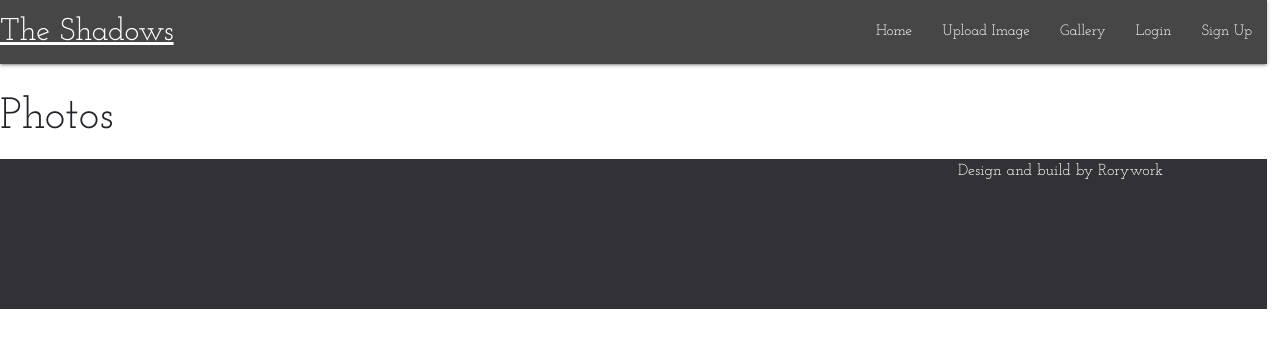
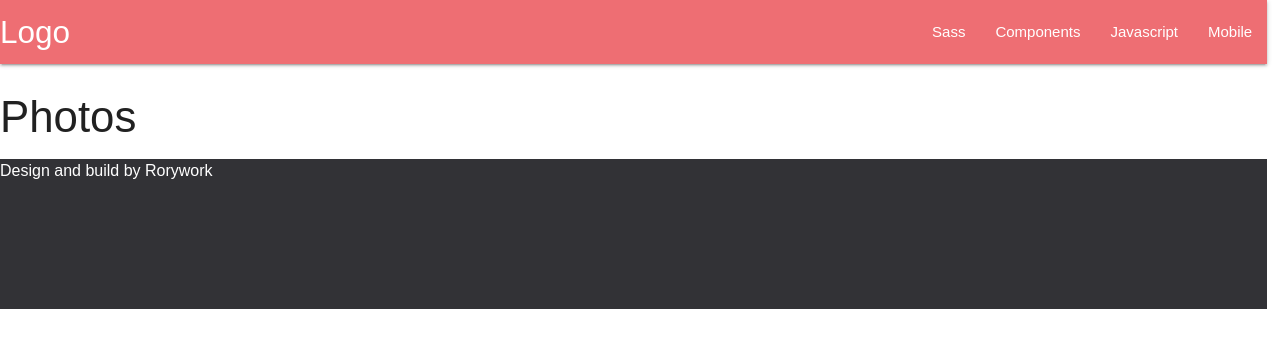
Before and after one commit to Rorywork/The-Shadows, a Flask app: page /about in a window 1280 px wide. Shown: the top 348 px of the page. Run offline with Flask 2, Linux system fonts and the light colour scheme; data that the repository does not hold is empty; some libraries are stand-ins or nearby versions.

Commit message:
Materilize navbar now working

```diff
--- a/static/assets/css/style.css
+++ b/static/assets/css/style.css
@@ -3,16 +3,16 @@
 
 /* Navbar */
 
-.nav-wrapper{
+/* .nav-wrapper{
     background-color: rgb(70, 70, 70);
-}
+} */
 
 
 body{
     height: 100vh;
     width: 99vw;
     font-size: 16px;
-    font-family: 'Josefin Slab', serif;
+    font-family: sans-serif;
 }
 
 
@@ -20,6 +20,11 @@ body{
 #brand{
     color: rgb(0, 0, 0);
     font-size: 2rem;
+    font-family: 'Josefin Slab', serif;
+}
+
+.navbar-brand{
+    font-size: 2.5rem;
 }
 
 
--- a/static/assets/js/script.js
+++ b/static/assets/js/script.js
@@ -1,3 +1,3 @@
-function oclick(){
-    console.log("working")
-}
+$(document).ready(function(){
+  $('.sidenav').sidenav();
+});
--- a/templates/includes/_navbar.html
+++ b/templates/includes/_navbar.html
@@ -1,13 +1,19 @@
+<nav>
+    <div class="nav-wrapper">
+      <a href="#!" class="brand-logo">Logo</a>
+      <a href="#" data-target="mobile-demo" class="sidenav-trigger"><i class="material-icons">menu</i></a>
+      <ul class="right hide-on-med-and-down">
+        <li><a href="sass.html">Sass</a></li>
+        <li><a href="badges.html">Components</a></li>
+        <li><a href="collapsible.html">Javascript</a></li>
+        <li><a href="mobile.html">Mobile</a></li>
+      </ul>
+    </div>
+  </nav>
 
-      <nav>
-        <div class="nav-wrapper">
-          <a href="/" class="brand-logo">The Shadows</a>
-          <ul id="nav-mobile" class="right hide-on-med-and-down">
-            <li><a href="/">Home</a></li>
-            <li><a href="/upload">Upload Image</a></li>
-            <li><a href="/showphotos">Gallery</a></li>
-            <li><a href="/myaccount">Login</a></li>
-            <li><a href="/signup">Sign Up</a></li>
-          </ul>
-        </div>
-      </nav>
+  <ul class="sidenav" id="mobile-demo">
+    <li><a href="sass.html">Sass</a></li>
+    <li><a href="badges.html">Components</a></li>
+    <li><a href="collapsible.html">Javascript</a></li>
+    <li><a href="mobile.html">Mobile</a></li>
+  </ul>
--- a/templates/layout.html
+++ b/templates/layout.html
@@ -5,8 +5,8 @@
     <meta name="viewport" content="width=device-width, initial-scale=1.0">
     <meta http-equiv="X-UA-Compatible" content="ie=edge">
     <title>The Shadows</title>
-    <link rel="stylesheet" href="https://stackpath.bootstrapcdn.com/bootstrap/4.3.1/css/bootstrap.min.css" integrity="sha384-ggOyR0iXCbMQv3Xipma34MD+dH/1fQ784/j6cY/iJTQUOhcWr7x9JvoRxT2MZw1T" crossorigin="anonymous">
     <link rel="stylesheet" href="https://cdnjs.cloudflare.com/ajax/libs/materialize/1.0.0/css/materialize.min.css">
+    <link href="https://fonts.googleapis.com/icon?family=Material+Icons" rel="stylesheet">
     <link rel="stylesheet" href="../static/assets/css/style.css">
 
 </head>
@@ -39,11 +39,10 @@
                 </div>
             </footer>
 
+    <script src="https://code.jquery.com/jquery-3.4.1.js" integrity="sha256-WpOohJOqMqqyKL9FccASB9O0KwACQJpFTUBLTYOVvVU=" crossorigin="anonymous"></script>
+    <script src="https://cdnjs.cloudflare.com/ajax/libs/materialize/1.0.0/js/materialize.min.js"></script>
     <script src="../static/assets/js/script.js"></script>
-    <script src="https://code.jquery.com/jquery-3.3.1.slim.min.js" integrity="sha384-q8i/X+965DzO0rT7abK41JStQIAqVgRVzpbzo5smXKp4YfRvH+8abtTE1Pi6jizo" crossorigin="anonymous"></script>
-    <script src="https://cdnjs.cloudflare.com/ajax/libs/popper.js/1.14.7/umd/popper.min.js" integrity="sha384-UO2eT0CpHqdSJQ6hJty5KVphtPhzWj9WO1clHTMGa3JDZwrnQq4sF86dIHNDz0W1" crossorigin="anonymous"></script>
-    <script src="https://stackpath.bootstrapcdn.com/bootstrap/4.3.1/js/bootstrap.min.js" integrity="sha384-JjSmVgyd0p3pXB1rRibZUAYoIIy6OrQ6VrjIEaFf/nJGzIxFDsf4x0xIM+B07jRM" crossorigin="anonymous"></script>
-    <script src="https://cdnjs.cloudflare.com/ajax/libs/materialize/1.0.0/js/materialize.min.js"></script>
+
 
 </body>
 </html>
```
